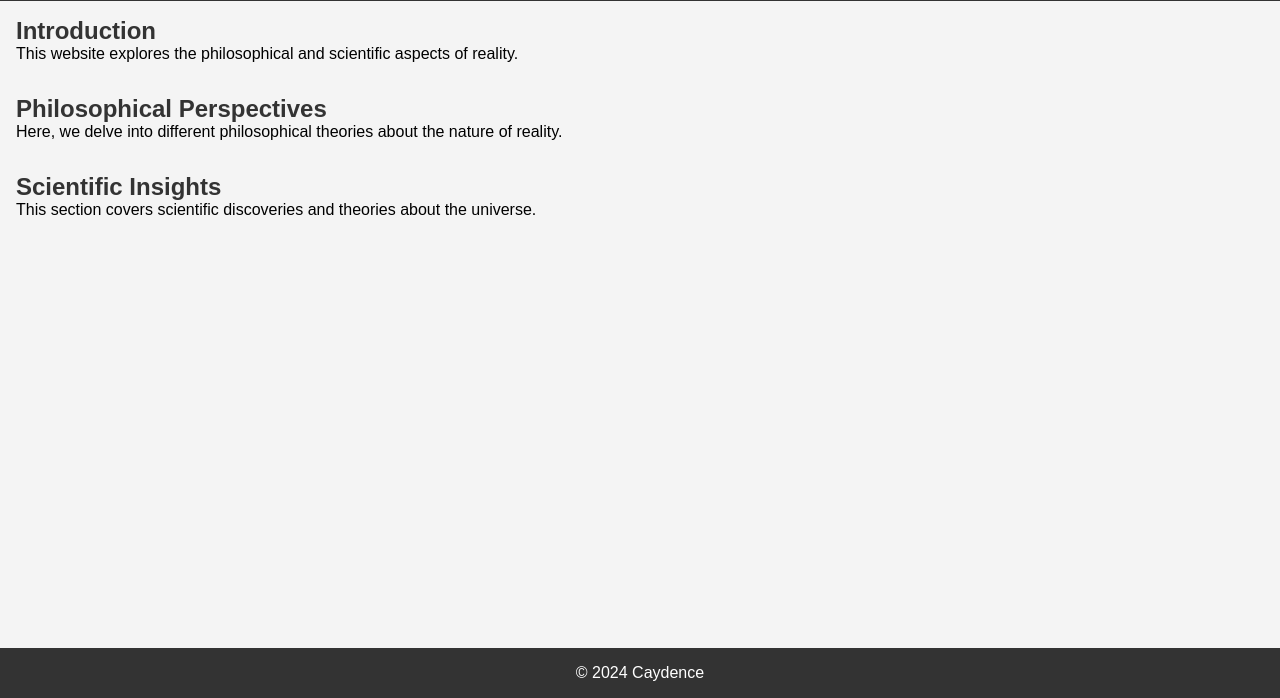
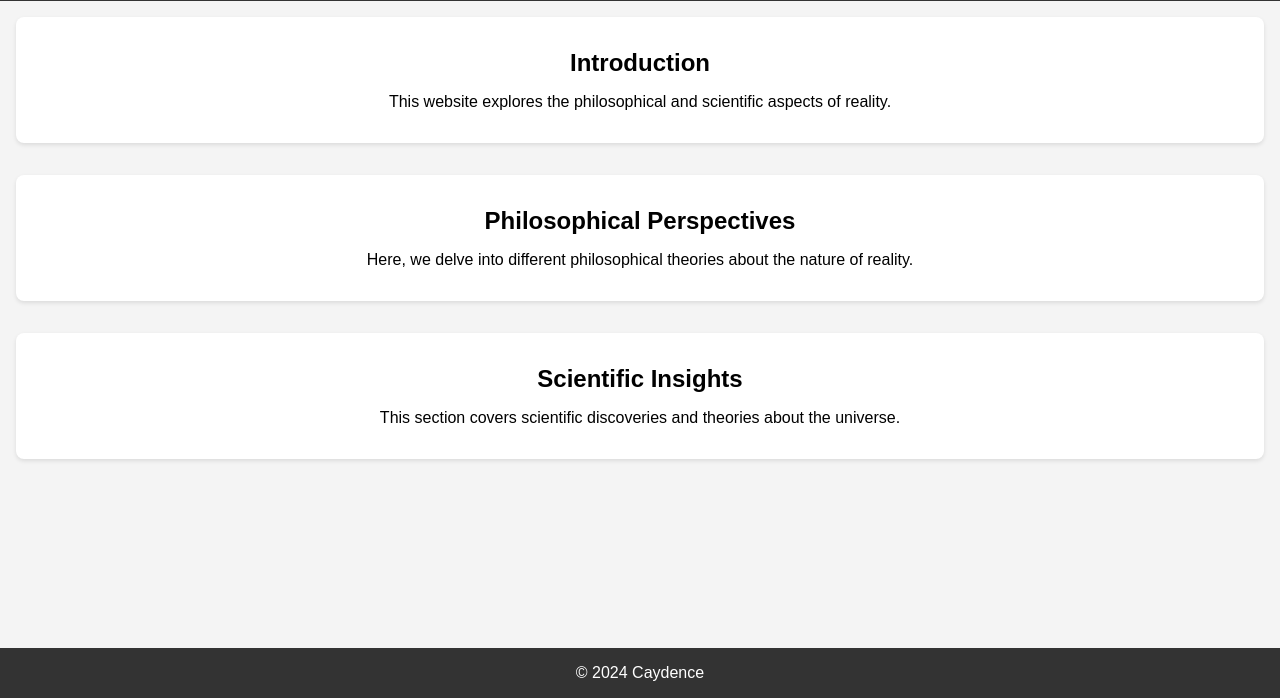
Before and after one commit to merlinscloset/reality, a plain HTML site: page index.html in a window 1280 px wide. Shown: the part 102-800 px from the top of the page. Drawn offline with Linux system fonts and the light colour scheme; a script that the page names is missing.

Commit message:
Update styles.css

```diff
--- a/styles.css
+++ b/styles.css
@@ -52,12 +52,23 @@ main {
     padding: 1rem;
 }
 
-section {
+/* Centered Content Styling */
+.center-content {
+    text-align: center;
+    padding: 2rem;
+    background-color: #fff;
     margin-bottom: 2rem;
+    border-radius: 8px;
+    box-shadow: 0 2px 4px rgba(0, 0, 0, 0.1);
 }
 
-h1, h2 {
-    color: #333;
+.center-content h2 {
+    margin-bottom: 1rem;
+}
+
+.center-content p {
+    max-width: 600px;
+    margin: 0 auto;
 }
 
 /* Footer Styling */
```
